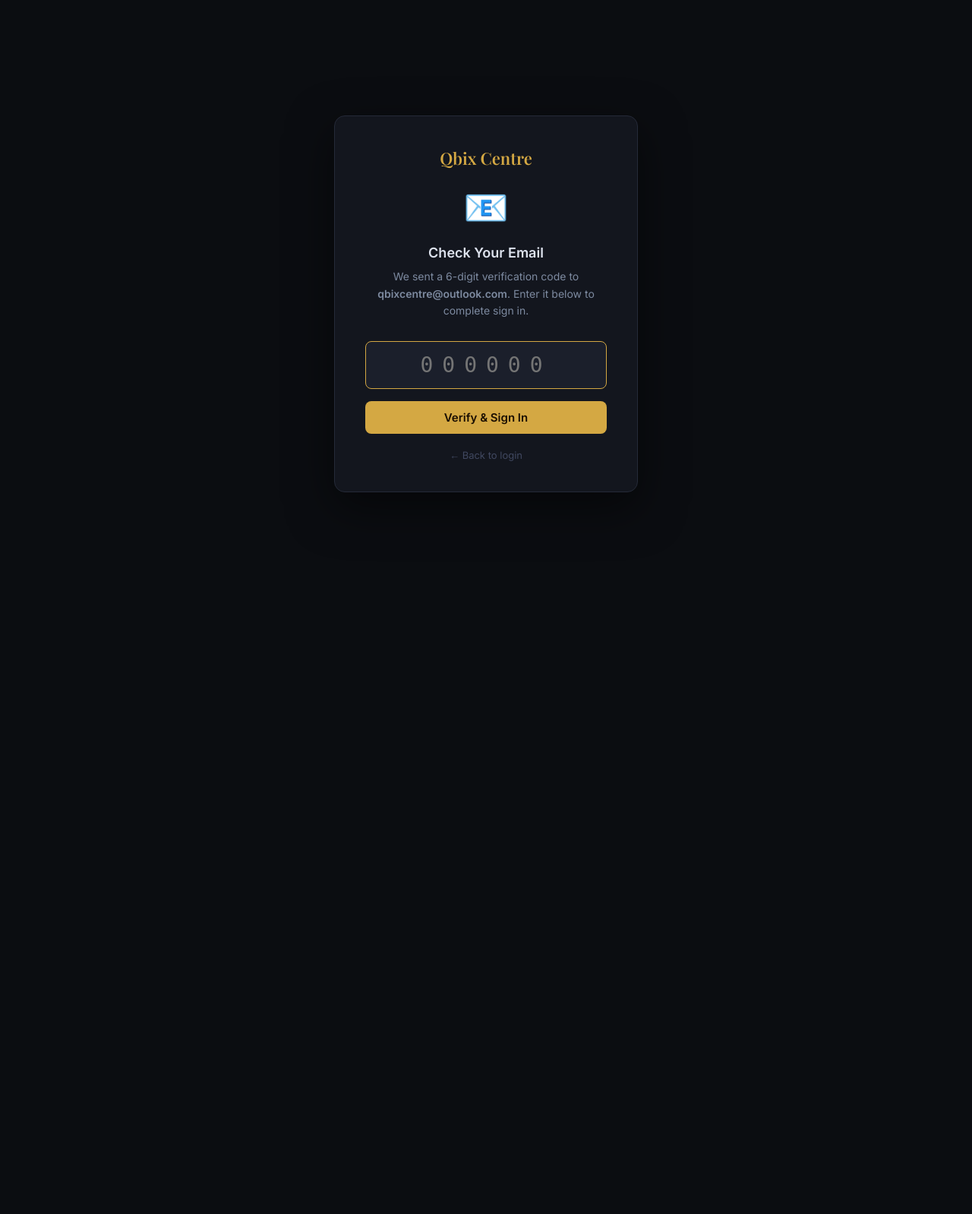
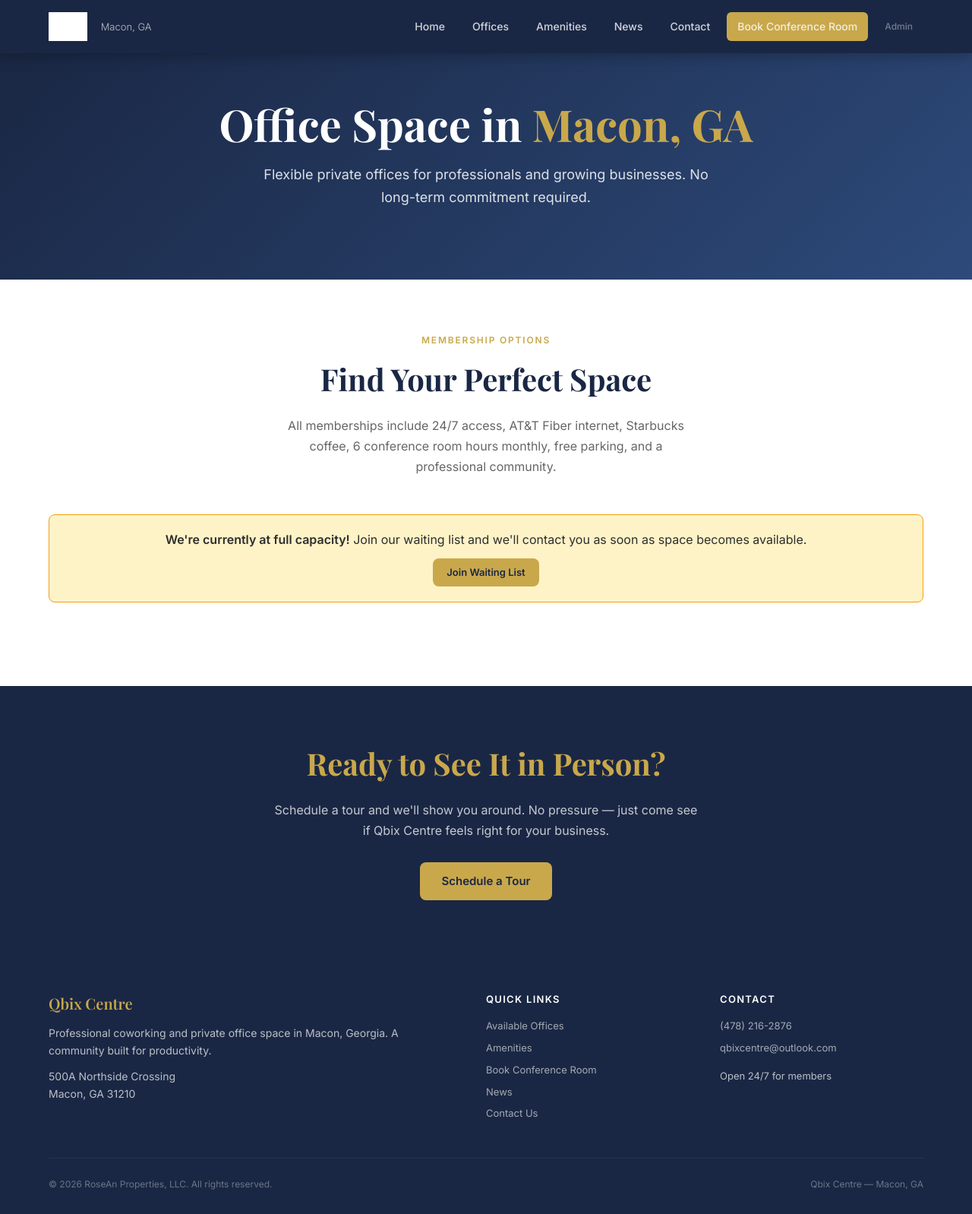
Before and after one commit to rockycpa/NewQbix, a Flask app: template templates/offices.html in a window 1280 px wide. Shown: the whole page at 76% size. Before the commit the page ends 648 px from the top, so only its background shows below. Run offline with Flask 3, Linux system fonts and the light colour scheme; the template is opened without the code that fills it, so the values that code supplies are empty; grey boxes are pictures that could not be loaded.

Commit message:
Update offices.html

```diff
--- a/templates/offices.html
+++ b/templates/offices.html
@@ -1,47 +1,66 @@
-<!DOCTYPE html>
-<html lang="en">
-<head>
-<meta charset="UTF-8">
-<meta name="viewport" content="width=device-width, initial-scale=1.0">
-<title>Verify &mdash; Qbix Centre Admin</title>
-<link href="https://fonts.googleapis.com/css2?family=Playfair+Display:wght@600;700&family=Inter:wght@400;500;600&display=swap" rel="stylesheet">
-<style>
-*{box-sizing:border-box;margin:0;padding:0}
-body{font-family:'Inter',sans-serif;background:#0b0d11;min-height:100vh;display:flex;align-items:center;justify-content:center;padding:20px}
-.box{background:#13161e;border:1px solid #252a38;border-radius:14px;padding:40px;width:100%;max-width:400px;box-shadow:0 20px 60px rgba(0,0,0,.5);text-align:center}
-.logo{font-family:'Playfair Display',serif;font-size:22px;color:#d4a843;margin-bottom:8px}
-.icon{font-size:48px;margin:20px 0}
-h2{color:#dde2ed;font-size:18px;margin-bottom:10px}
-p{color:#7d8aa0;font-size:14px;margin-bottom:28px;line-height:1.6}
-input{width:100%;padding:14px;background:#1b1f2b;border:1px solid #252a38;border-radius:8px;color:#dde2ed;font-family:'IBM Plex Mono',monospace;font-size:28px;letter-spacing:12px;text-align:center;outline:none;transition:border-color .2s;margin-bottom:16px}
-input:focus{border-color:#d4a843}
-button{width:100%;padding:12px;background:#d4a843;border:none;border-radius:8px;color:#1a0e00;font-family:'Inter',sans-serif;font-size:15px;font-weight:700;cursor:pointer}
-button:hover{opacity:.85}
-.alert{padding:10px 14px;border-radius:7px;font-size:13px;margin-bottom:20px;background:rgba(217,96,96,.15);color:#d96060;border:1px solid rgba(217,96,96,.3)}
-.back{display:block;margin-top:20px;color:#404860;font-size:13px;text-decoration:none}
-.back:hover{color:#7d8aa0}
-</style>
-</head>
-<body>
-<div class="box">
-  <div class="logo">Qbix Centre</div>
-  <div class="icon">📧</div>
-  <h2>Check Your Email</h2>
-  <p>We sent a 6-digit verification code to <strong>qbixcentre@outlook.com</strong>. Enter it below to complete sign in.</p>
+{% extends "base.html" %}
+{% block title %}Available Office Space{% endblock %}
+{% block description %}View available private office spaces at Qbix Centre in Macon, GA. Flexible memberships starting at $425/month with no long-term lease required.{% endblock %}
 
-  {% with messages = get_flashed_messages(with_categories=true) %}
-    {% for category, message in messages %}
-      <div class="alert">{{ message }}</div>
-    {% endfor %}
-  {% endwith %}
+{% block content %}
 
-  <form method="POST">
-    <input type="text" name="code" maxlength="6" placeholder="000000"
-           oninput="this.value=this.value.replace(/\D/g,'')"
-           autocomplete="one-time-code" autofocus required>
-    <button type="submit">Verify &amp; Sign In</button>
-  </form>
-  <a href="/admin/login" class="back">&larr; Back to login</a>
+<div class="hero" style="padding:60px 5%">
+  <h1>Office Space in <span>Macon, GA</span></h1>
+  <p>Flexible private offices for professionals and growing businesses. No long-term commitment required.</p>
 </div>
-</body>
-</html>
+
+<section>
+  <div style="text-align:center;margin-bottom:48px">
+    <div class="section-label">Membership Options</div>
+    <h2 class="section-title">Find Your Perfect Space</h2>
+    <p class="section-sub" style="margin:0 auto">All memberships include 24/7 access, AT&T Fiber internet, Starbucks coffee, 6 conference room hours monthly, free parking, and a professional community.</p>
+  </div>
+
+  {% if vacant %}
+  <div style="margin-bottom:40px">
+    <h3 style="font-family:'Playfair Display',serif;color:var(--navy);font-size:22px;margin-bottom:20px">
+      Available Now <span style="font-family:'Inter',sans-serif;font-size:14px;color:var(--txt2);font-weight:400">&mdash; {{ vacant|length }} office{{ 's' if vacant|length != 1 else '' }} ready for occupancy</span>
+    </h3>
+    <div class="grid-4">
+      {% for o in vacant %}
+      <div class="card" style="border-top:4px solid var(--gold)">
+        {% if o.photos %}
+          <div style="display:flex;gap:6px;margin-bottom:14px;border-radius:8px;overflow:hidden">
+            {% for photo in o.photos[:2] %}
+              <img src="{{ photo.data }}" style="flex:1;height:140px;object-fit:cover;border-radius:6px">
+            {% endfor %}
+          </div>
+        {% endif %}
+        <div style="display:flex;justify-content:space-between;align-items:flex-start;margin-bottom:8px">
+          <div style="font-family:'Playfair Display',serif;font-size:22px;color:var(--navy)">Office {{ o.num }}</div>
+          <span class="badge badge-blue">Available</span>
+        </div>
+        <div style="font-size:13px;color:var(--txt2);margin-bottom:6px">{{ o.sqft }}{% if o.dormer %} + {{ o.dormer }} dormer{% endif %} sq ft</div>
+        {% if o.description %}
+          <p style="font-size:13px;color:var(--txt2);margin-bottom:10px;line-height:1.6">{{ o.description }}</p>
+        {% endif %}
+        <div style="font-size:22px;font-weight:600;color:var(--gold);margin-bottom:14px">
+          {% if o.listDues %}${{ "{:,}".format(o.listDues) }}/month{% else %}Contact for pricing{% endif %}
+        </div>
+        <a href="/contact" class="btn btn-navy btn-sm" style="width:100%;text-align:center;display:block">Inquire About This Office</a>
+      </div>
+      {% endfor %}
+    </div>
+  </div>
+  {% else %}
+  <div style="background:#fef3c7;border:1px solid #f59e0b;border-radius:8px;padding:20px;margin-bottom:40px;text-align:center">
+    <strong>We're currently at full capacity!</strong> Join our waiting list and we'll contact you as soon as space becomes available.
+    <div style="margin-top:12px"><a href="/contact" class="btn btn-gold btn-sm">Join Waiting List</a></div>
+  </div>
+  {% endif %}
+
+
+</section>
+
+<section class="section-navy" style="text-align:center">
+  <h2 class="section-title">Ready to See It in Person?</h2>
+  <p class="section-sub" style="margin:0 auto 28px">Schedule a tour and we'll show you around. No pressure &mdash; just come see if Qbix Centre feels right for your business.</p>
+  <a href="/contact" class="btn btn-gold">Schedule a Tour</a>
+</section>
+
+{% endblock %}
```
